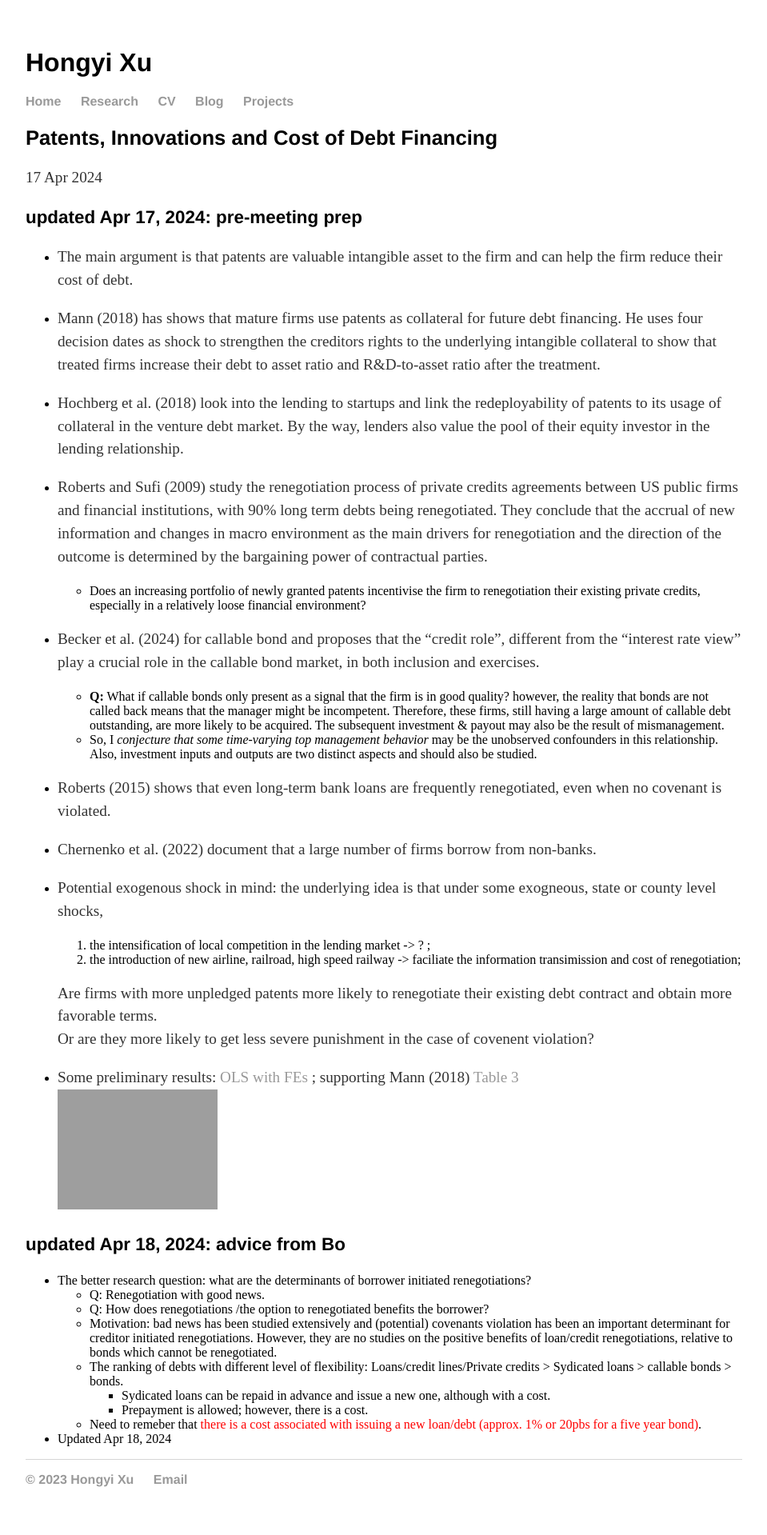
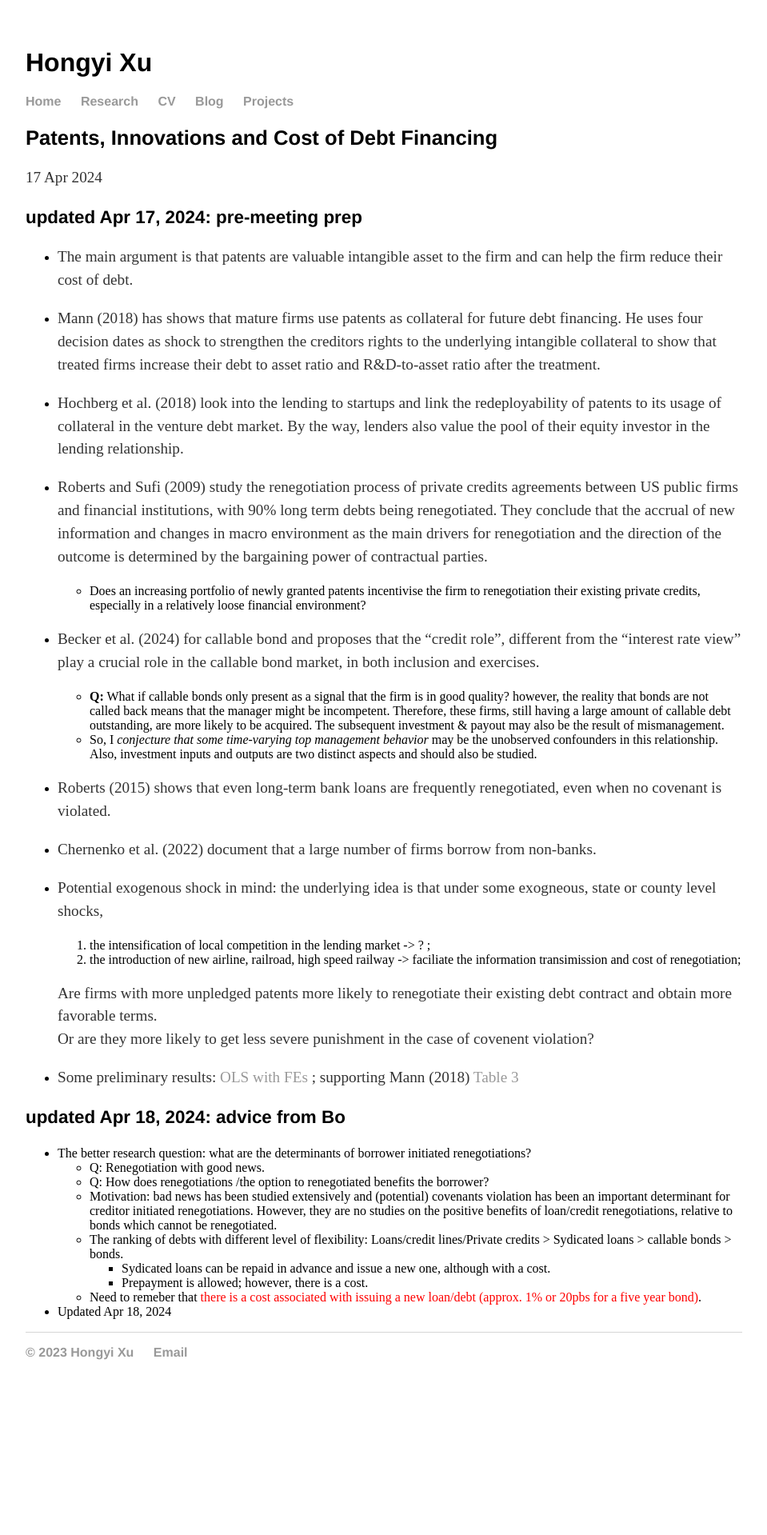
Before and after one commit to hongyileoxu/hongyileoxu.github.io, a Jekyll site: the page built from _posts/2024-04-17-project-2024.md, in a window 1280 px wide. Shown: the whole page at 80% size, without its empty margins (160-1119 px from the left). Built offline with Jekyll 4.4.1, drawn with Linux system fonts in a browser that asks for light colours; after the commit the page ends 1760 px from its top, so only the background shows below that.

Commit message:
Update 2024-04-17-project-2024.md

```diff
--- a/_posts/2024-04-17-project-2024.md
+++ b/_posts/2024-04-17-project-2024.md
@@ -33,7 +33,7 @@ date: 2024-04-17
   Or are they more likely to get less severe punishment in the case of covenent violation?
 
 - Some preliminary results: [OLS with FEs](https://hongyileoxu.github.io/research/project-2024/leverage_innovation.html) ; supporting Mann (2018) [Table 3](https://hongyileoxu.github.io/research/project-2024/Pasted image 20240405141616.png) <br>
-<img src="https://hongyileoxu.github.io/research/project-2024/Pasted image 20240405141616.png" width="200">
+<!-- <img src="https://hongyileoxu.github.io/research/project-2024/Pasted image 20240405141616.png" width="200"> -->
 
 ### updated Apr 18, 2024: advice from Bo
 -   The better research question: what are the determinants of borrower initiated renegotiations?
```
